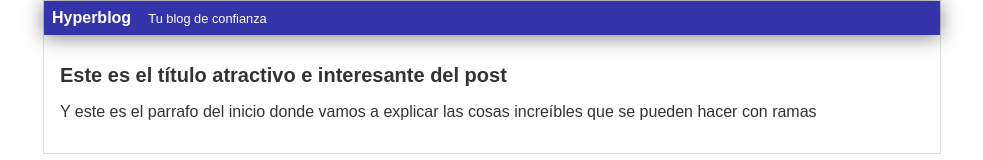
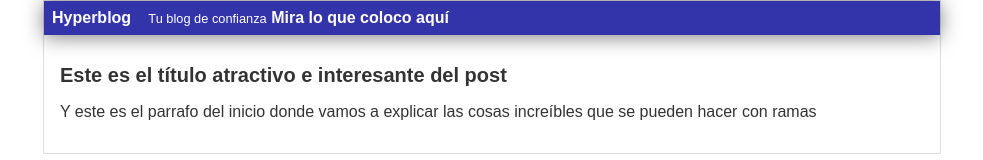
Before and after one commit to marcojw2699/hyperblog3, a plain HTML site: page blogspot.html in a window 1280 px wide. Shown: the whole page, without its empty margins (148-1131 px from the left). Drawn offline with Linux system fonts and the light colour scheme.

Commit message:
edité la cabera

```diff
--- a/blogspot.html
+++ b/blogspot.html
@@ -8,6 +8,7 @@
             <div id="cabecera">
                 Hyperblog
                 <span id="tagline">Tu blog de confianza</span>
+                Mira lo que coloco aquí
             </div>
             <div id="post">
                 <h1>Este es el título atractivo e interesante del post</h1>
```
